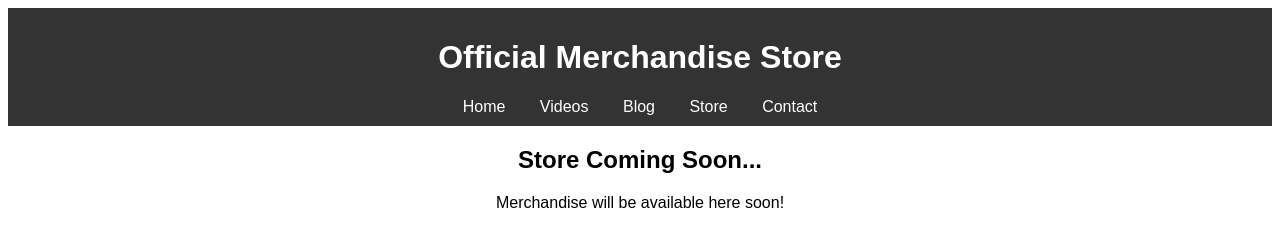
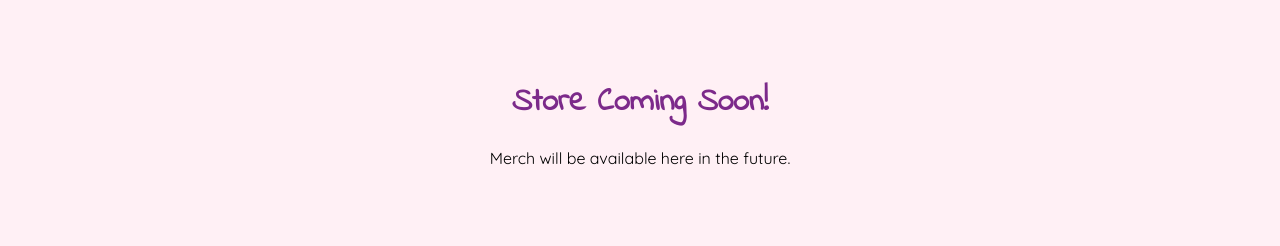
Before and after one commit to raymondabrown14/ItzLilly, a plain HTML site: page store/index.html in a window 1280 px wide. Drawn offline with Linux system fonts and the light colour scheme.

Commit message:
Add files via upload

```diff
--- a/store/index.html
+++ b/store/index.html
@@ -1,25 +1 @@
-<!DOCTYPE html>
-<html lang="en">
-<head>
-    <meta charset="UTF-8">
-    <meta name="viewport" content="width=device-width, initial-scale=1.0">
-    <title>Itzlilly - Store</title>
-    <link rel="stylesheet" href="../css/style.css">
-</head>
-<body>
-    <header>
-        <h1>Official Merchandise Store</h1>
-        <nav>
-            <a href="../index.html">Home</a>
-            <a href="../videos.html">Videos</a>
-            <a href="../blog/index.html">Blog</a>
-            <a href="index.html">Store</a>
-            <a href="../contact.html">Contact</a>
-        </nav>
-    </header>
-    <main>
-        <h2>Store Coming Soon...</h2>
-        <p>Merchandise will be available here soon!</p>
-    </main>
-</body>
-</html>
+<!DOCTYPE html><html lang="en"><head><meta charset="UTF-8"><meta name="viewport" content="width=device-width, initial-scale=1.0"><title>Store</title><link href="https://fonts.googleapis.com/css2?family=Quicksand:wght@400;600&family=Indie+Flower&display=swap" rel="stylesheet"><style>body { background: #fff0f5; font-family: 'Quicksand', sans-serif; text-align: center; padding: 50px; } h1 { font-family: 'Indie Flower', cursive; color: #7c2a8a; }</style></head><body><h1>Store Coming Soon!</h1><p>Merch will be available here in the future.</p></body></html>
```
